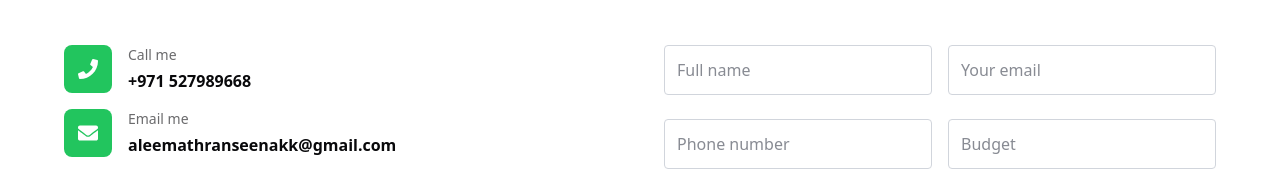
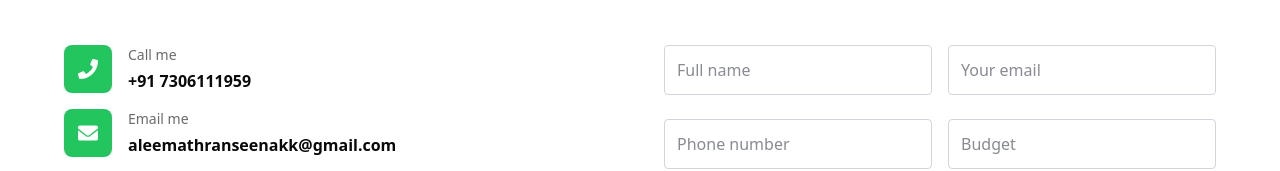
Before and after one commit to Aleemath/portfolio, a React (Vite) app: page / in a window 1280 px wide. Shown: the part 3002-3173 px from the top of the page. Built offline with nearby package versions, Linux system fonts and the light colour scheme.

Commit message:
Update constants

```diff
--- a/src/data/constants.ts
+++ b/src/data/constants.ts
@@ -9,10 +9,10 @@ export const PERSONAL_INFO = {
   name: "Aleemath Ranseena",
   role: "Full Stack Developer",
   experience: "2+",
-  phone: "+971 527989668",
+  phone: "+91 7306111959",
   email: "aleemathranseenakk@gmail.com",
   address: "Kalpetta, Wayanad, Kerala",
-  whatsappNumber: "971527989668", // Format without + for wa.me links
+  whatsappNumber: "917306111959", // Format without + for wa.me links
   cvPath: "/src/assets/pdf/aleemath-ranseena-fullstack-developer.pdf",
   profilePhoto: "/src/assets/images/photo.png",
 } as const;
```
